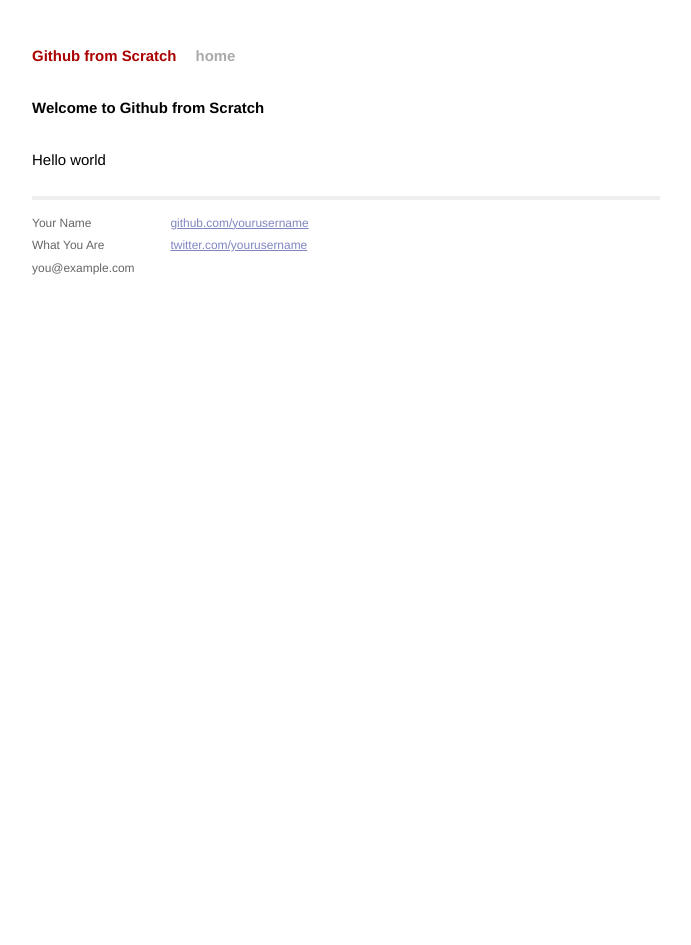
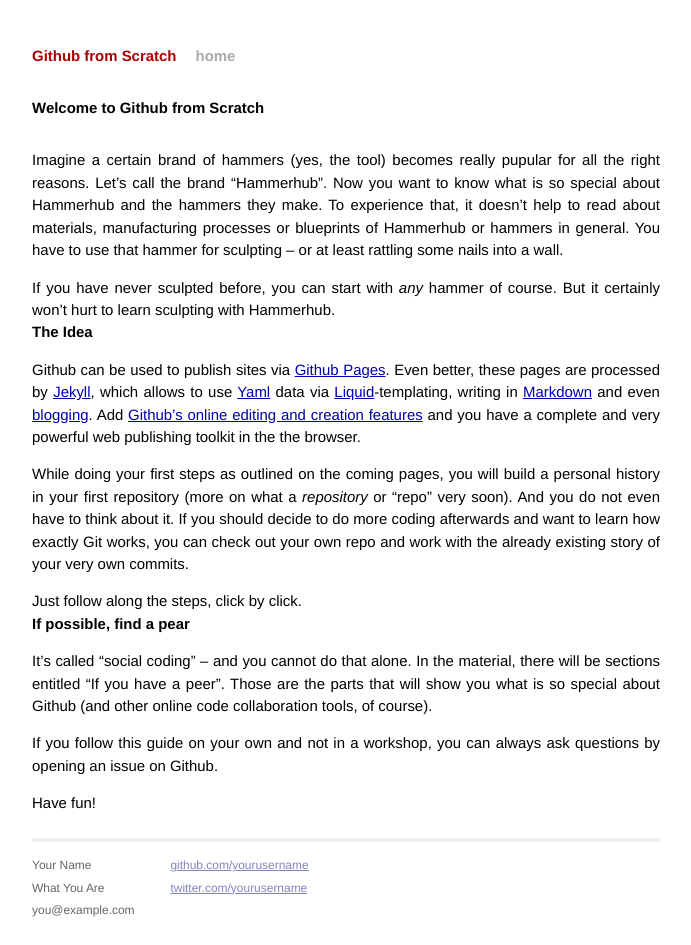
Before and after one commit to afknapping/github-from-scratch, a Jekyll site: the page built from _posts/0000-01-01-introduction.md, in a window 1280 px wide. Shown: the whole page, without its empty margins (294-985 px from the left). Built offline with Jekyll 4.4.1, drawn with Linux system fonts in a browser that asks for light colours; Markdown is read by kramdown in place of the engine named in the settings.

Commit message:
add intro copy

```diff
--- a/_posts/0000-01-01-introduction.md
+++ b/_posts/0000-01-01-introduction.md
@@ -4,4 +4,23 @@
 categories:
 ---
 
-Hello world
+Imagine a certain brand of hammers (yes, the tool) becomes really pupular for all the right reasons. Let's call the brand "Hammerhub". Now you want to know what is so special about Hammerhub and the hammers they make. To experience that, it doesn't help to read about materials, manufacturing processes or blueprints of Hammerhub or hammers in general. You have to use that hammer for sculpting – or at least rattling some nails into a wall.
+
+If you have never sculpted before, you can start with *any* hammer of course. But it certainly won't hurt to learn sculpting with Hammerhub.
+
+
+### The Idea
+
+Github can be used to publish sites via [Github Pages](http://pages.github.com). Even better, these pages are processed by [Jekyll](http://jekyllrb.com), which allows to use [Yaml](http://yaml.org) data via [Liquid](http://wiki.shopify.com/Liquid)-templating, writing in [Markdown](http://daringfireball.net/markdown) and even [blogging](http://jekyllrb.com/docs/posts/). Add [Github's online editing and creation features](https://help.github.com/articles/creating-and-editing-files-in-your-repository) and you have a complete and very powerful web publishing toolkit in the the browser.
+
+While doing your first steps as outlined on the coming pages, you will build a personal history in your first repository (more on what a *repository* or "repo" very soon). And you do not even have to think about it. If you should decide to do more coding afterwards and want to learn how exactly Git works, you can check out your own repo and work with the already existing story of your very own commits.
+
+Just follow along the steps, click by click.
+
+### If possible, find a pear
+
+It's called "social coding" – and you cannot do that alone. In the material, there will be sections entitled "If you have a peer". Those are the parts that will show you what is so special about Github (and other online code collaboration tools, of course).
+
+If you follow this guide on your own and not in a workshop, you can always ask questions by opening an issue on Github.
+
+Have fun!
```
Also changed, not shown: texts.md (+4 -0 lines).
